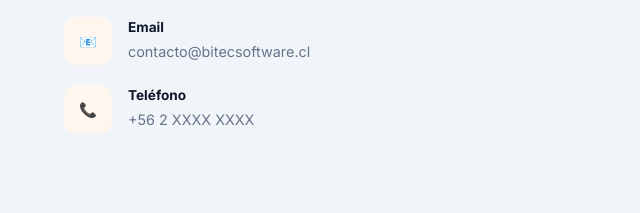
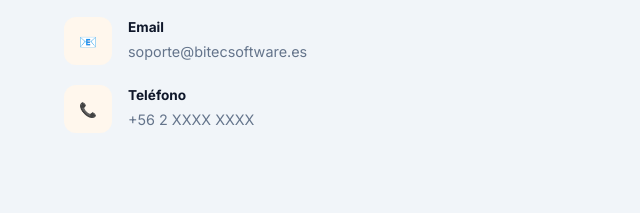
Before and after one commit to IDax1/bitecsoftwarewebdefinitiva, a plain HTML site: page index.html in a window 1280 px wide. Shown: the part 5245-5458 px from the top of the page, 0-640 px from the left. Drawn offline with Linux system fonts and the light colour scheme.

Commit message:
Update index.html

```diff
--- a/index.html
+++ b/index.html
@@ -357,7 +357,7 @@
             <span class="ci-icon">📧</span>
             <div>
               <strong>Email</strong>
-              <span>contacto@bitecsoftware.cl</span>
+              <span>soporte@bitecsoftware.es</span>
             </div>
           </div>
           <div class="contact-item">
```
